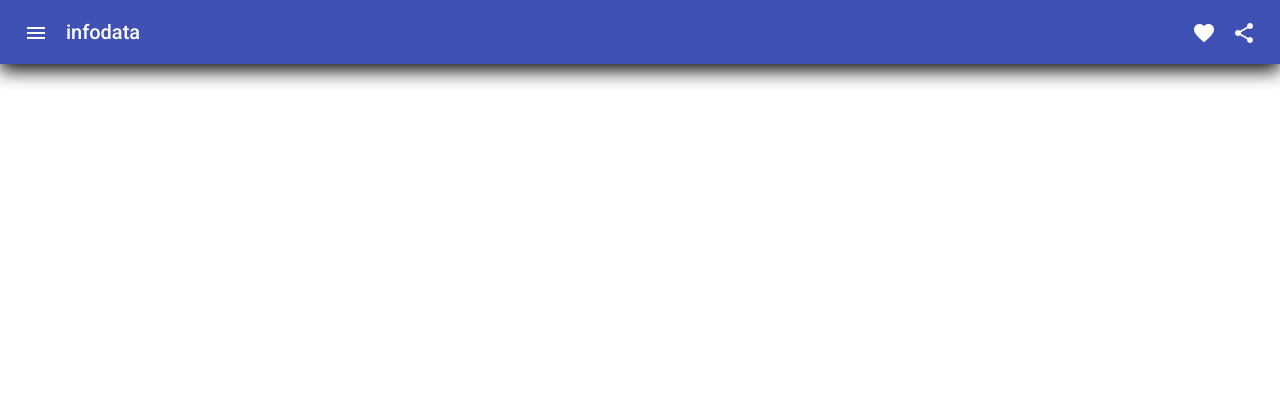
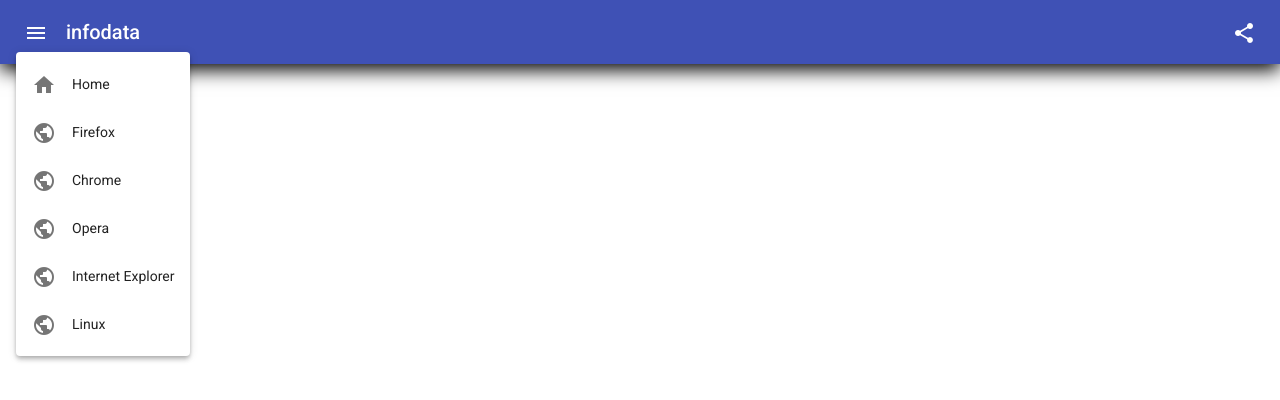
Before and after one commit to NicolasMCP/infodata, an Angular app: page / in a window 1280 px wide. Both pictures are taken after a click on the button "menu". Shown: the top 400 px of the page. Built offline with nearby package versions, Linux system fonts and the light colour scheme.

Commit message:
implementando menu

```diff
--- a/src/app/cabecalho/cabecalho.component.css
+++ b/src/app/cabecalho/cabecalho.component.css
@@ -1,3 +1,3 @@
-.example-spacer {
+.spacer {
   flex: 1 1 auto;
 }
--- a/src/app/cabecalho/cabecalho.component.html
+++ b/src/app/cabecalho/cabecalho.component.html
@@ -1,13 +1,39 @@
 <div>
   <mat-toolbar color="primary" class="sobra-toolbar">
-    <button mat-icon-button>
+<!--    <button mat-icon-button>-->
+<!--      <mat-icon>more_vert</mat-icon>-->
+<!--    </button>-->
+    <button mat-icon-button [matMenuTriggerFor]="menu" aria-label="Example icon-button with a menu">
       <mat-icon>menu</mat-icon>
     </button>
+    <mat-menu #menu="matMenu">
+      <button mat-menu-item>
+        <mat-icon>home</mat-icon>
+        <span>Home</span>
+      </button>
+      <button mat-menu-item>
+        <mat-icon>public</mat-icon>
+        <span>Firefox</span>
+      </button>
+      <button mat-menu-item>
+        <mat-icon>public</mat-icon>
+        <span>Chrome</span>
+      </button>
+      <button mat-menu-item>
+        <mat-icon>public</mat-icon>
+        <span>Opera</span>
+      </button>
+      <button mat-menu-item>
+        <mat-icon>public</mat-icon>
+        <span>Internet Explorer</span>
+      </button>
+      <button mat-menu-item>
+        <mat-icon>public</mat-icon>
+        <span>Linux</span>
+      </button>
+    </mat-menu>
     <span>&nbsp; infodata</span>
-    <span class="example-spacer"></span>
-    <button mat-icon-button>
-      <mat-icon>favorite</mat-icon>
-    </button>
+    <span class="spacer"></span>
     <button mat-icon-button>
       <mat-icon>share</mat-icon>
     </button>
```
Also changed, not shown: src/app/app.module.ts (+5 -4 lines), 3 other files (tests, documents, lock files or other folders).
